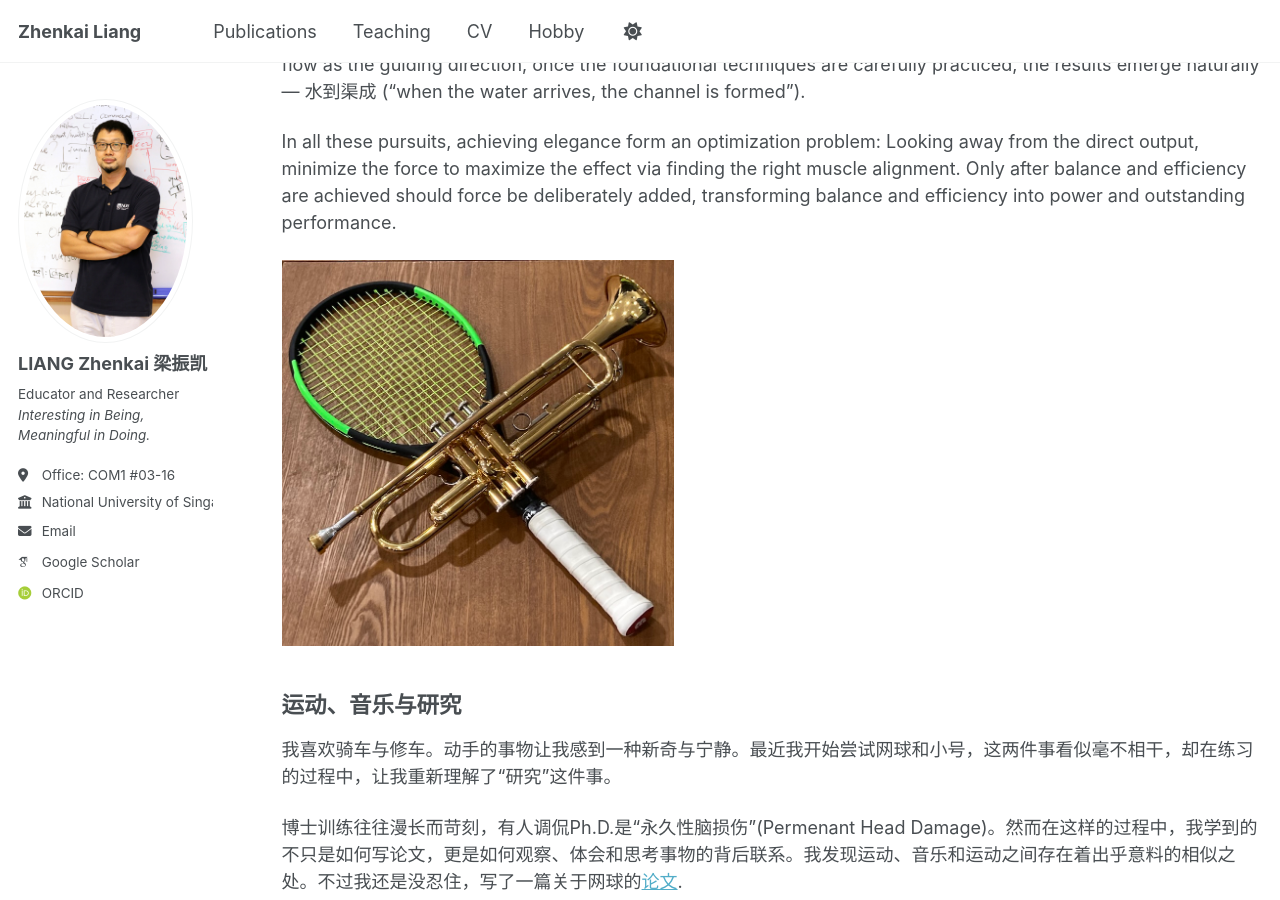
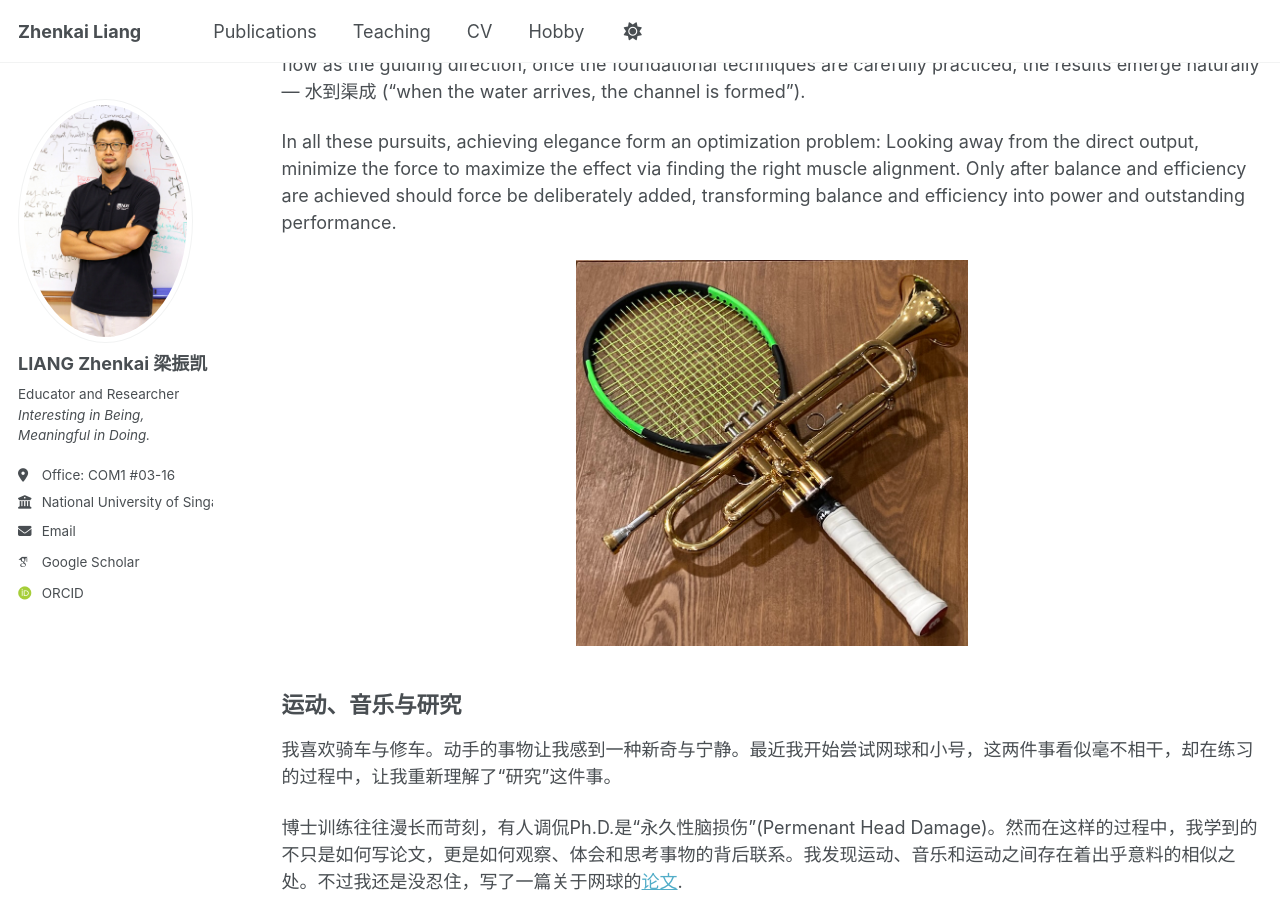
Before and after one commit to zhenkai-liang/zhenkai-liang.github.io, a Jekyll site: the page built from _pages/hobby.md, in a window 1280 px wide and 900 px high, scrolled down 483 px. Built offline with Jekyll 4.4.1, drawn with Linux system fonts in a browser that asks for light colours; some web fonts are replaced; a script that is not in the unit is left out.

Commit message:
Update hobby.md

```diff
--- a/_pages/hobby.md
+++ b/_pages/hobby.md
@@ -28,7 +28,7 @@ minimize the force to maximize the effect via finding the right muscle alignment
 balance and efficiency are achieved should force be deliberately added,
 transforming balance and efficiency into power and outstanding performance.
 
-<img src="https://www.comp.nus.edu.sg/~liangzk/images/hobbies.jpg" width="40%" style="justify-content: center;">
+<div style="text-align: center;"><img src="https://www.comp.nus.edu.sg/~liangzk/images/hobbies.jpg" width="40%"></div>
 
 运动、音乐与研究
 -------------
```
